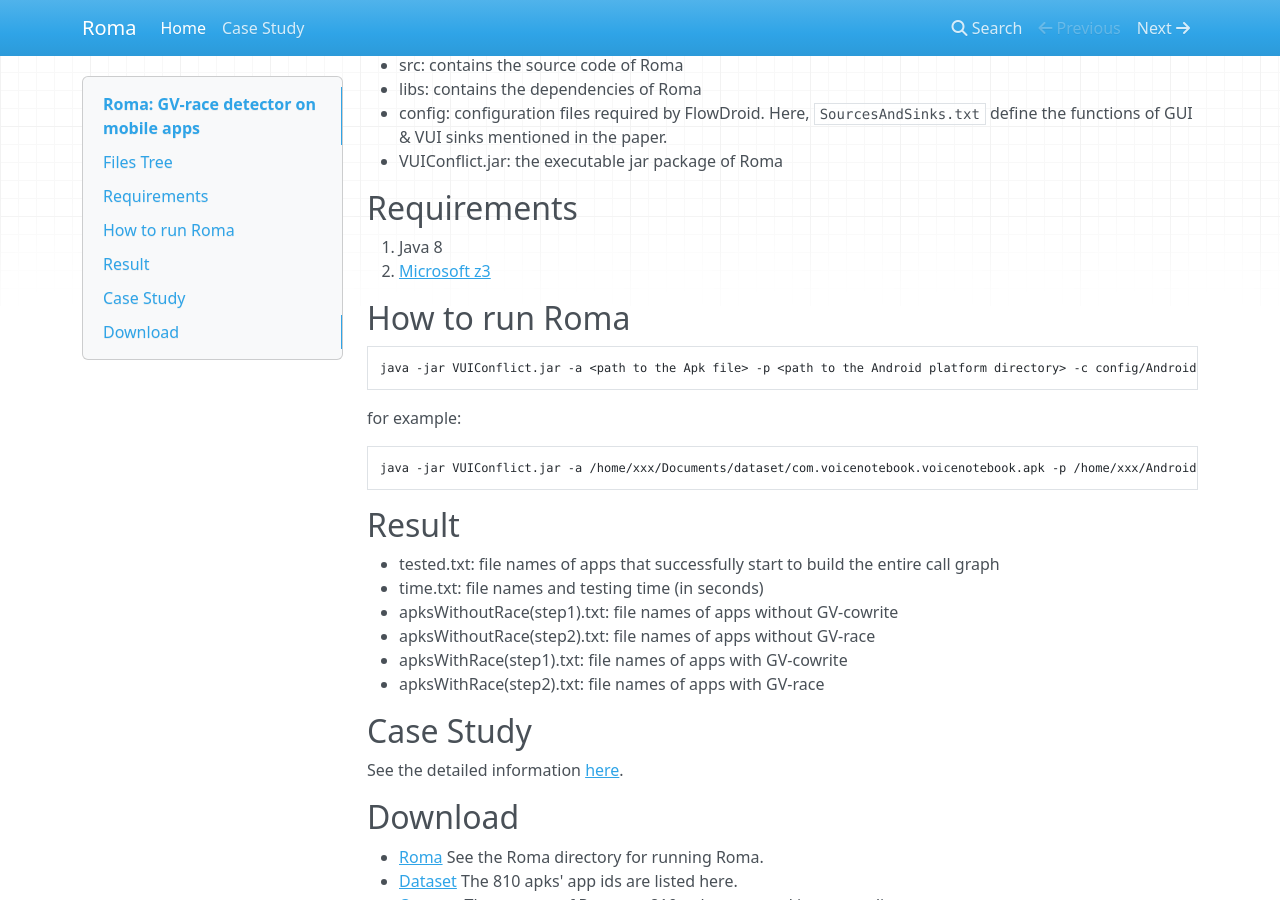
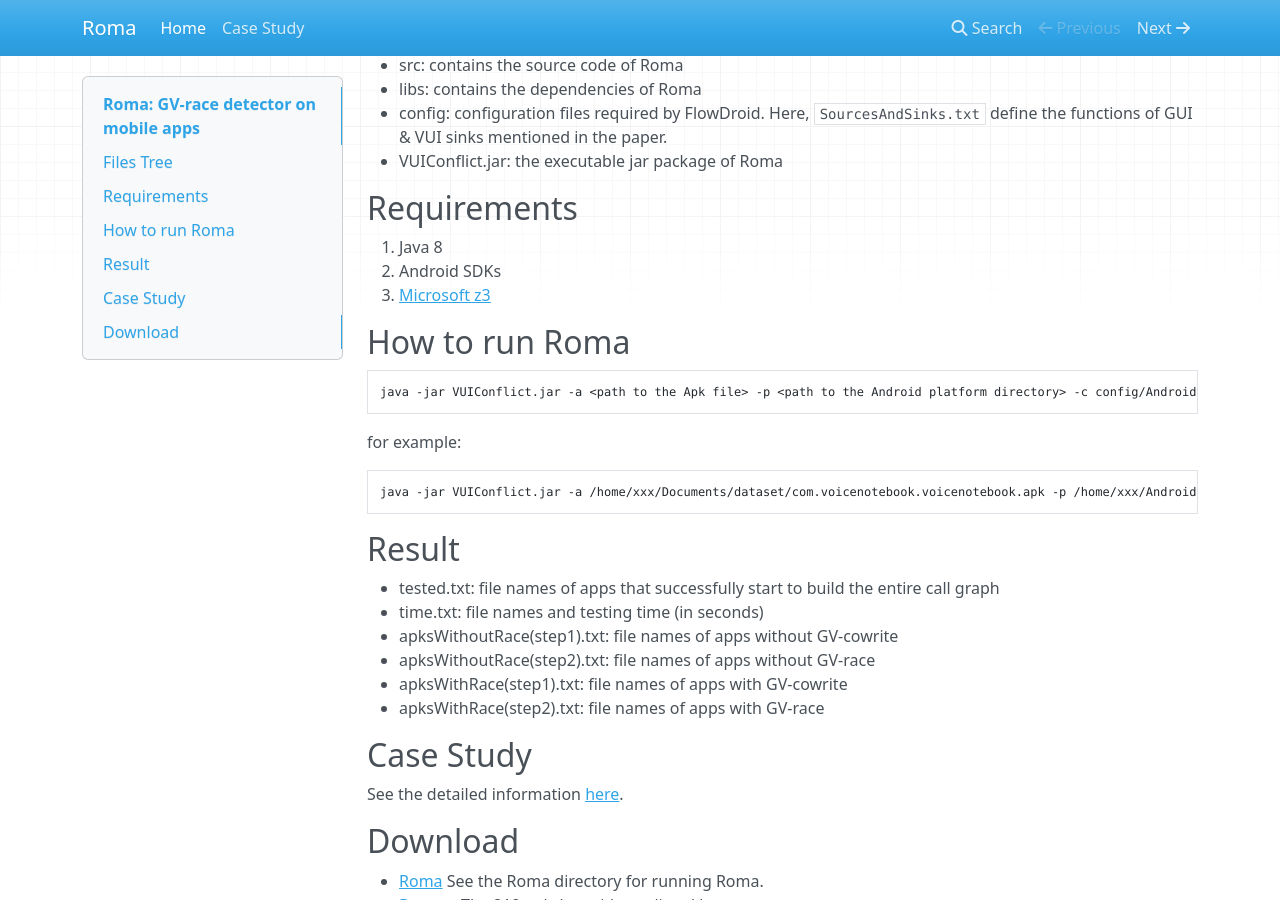
Before and after one commit to Roma0216/Roma, an MkDocs documentation site: the page built from docs/index.md, in a window 1280 px wide and 900 px high, scrolled down 576 px. Built offline with MkDocs 1.6.1, drawn with Linux system fonts in a browser that asks for light colours; nearby versions of some CDN libraries.

Commit message:
add requirements

````diff
--- a/docs/index.md
+++ b/docs/index.md
@@ -31,7 +31,8 @@ It introduces happen-before constraints to formally specify the freeness of GV-r
 ## Requirements
 
 1. Java 8
-2. [Microsoft z3](https://github.com/z3prover/z3)
+2. Android SDKs
+3. [Microsoft z3](https://github.com/z3prover/z3)
 
 ## How to run Roma
 ```shell
````
Also changed, not shown: site/index.html, site/search/search_index.json, 1 other file.
